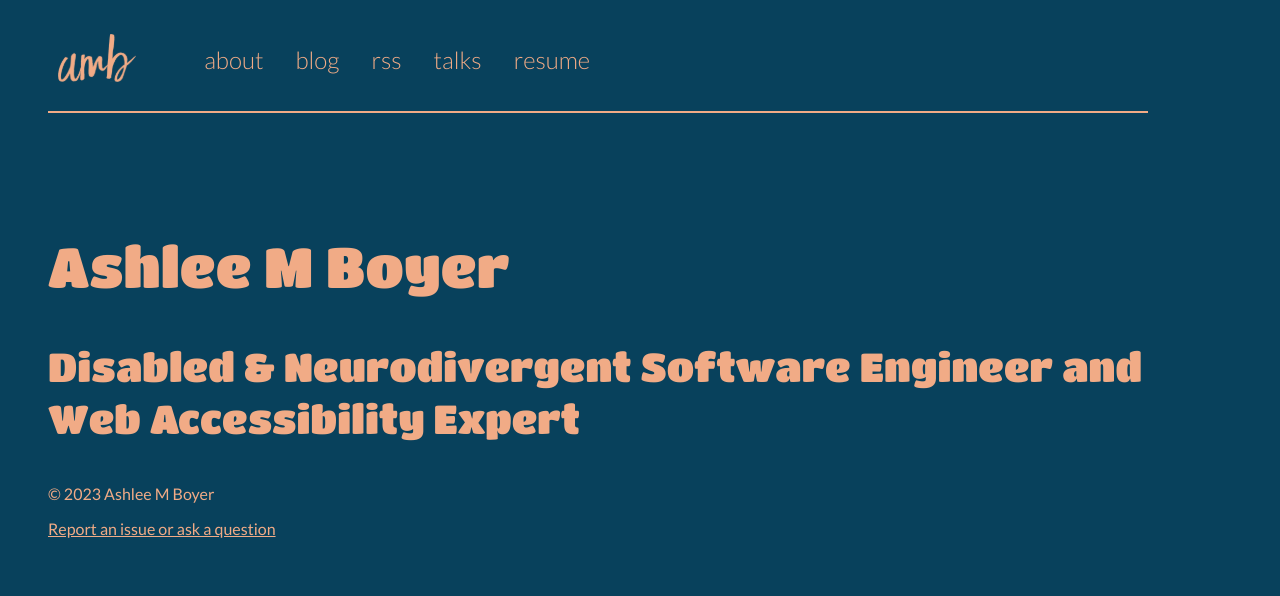
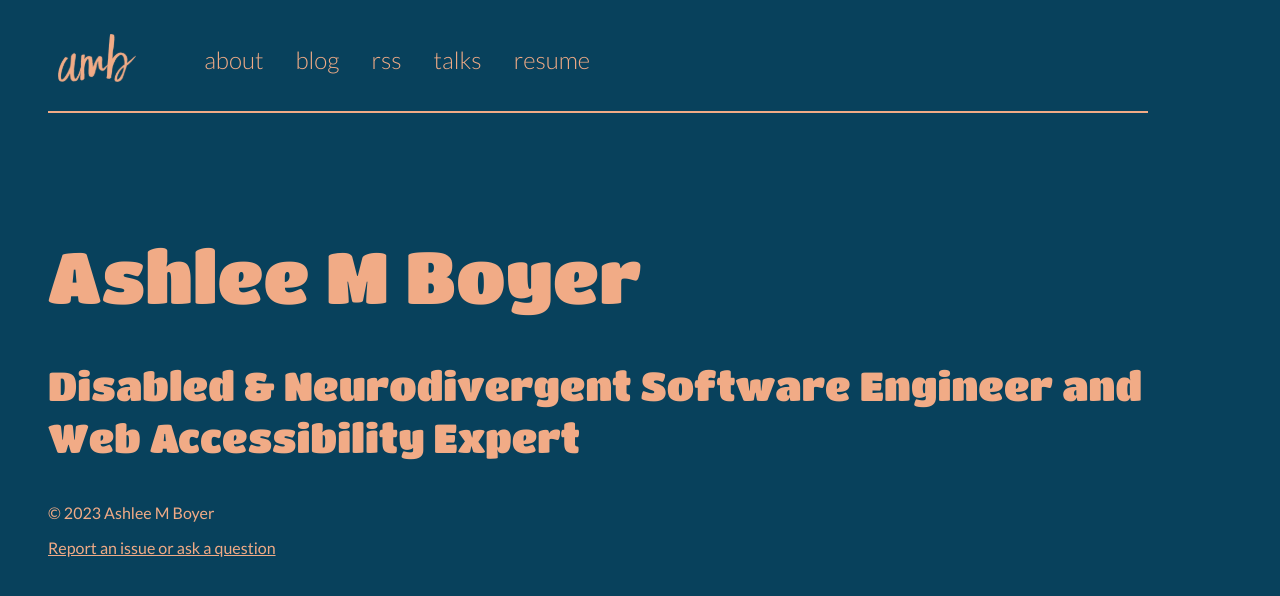
Before and after one commit to ashleemboyer/ashleemboyer-com, a Next.js app: page / in a window 1280 px wide. Shown: the top 596 px of the page. Built offline with nearby package versions, Linux system fonts and the light colour scheme.

Commit message:
Adjusting h1 styles

```diff
--- a/app/global.css
+++ b/app/global.css
@@ -39,11 +39,11 @@ h6 {
   font-family: var(--font-family-heading);
   line-height: 1.1;
   font-weight: normal;
+  margin: 0;
 }
 
 h1 {
-  font-size: 3.5rem;
-  margin-bottom: 12px;
+  font-size: 4.5rem;
 }
 
 h2 {
```
